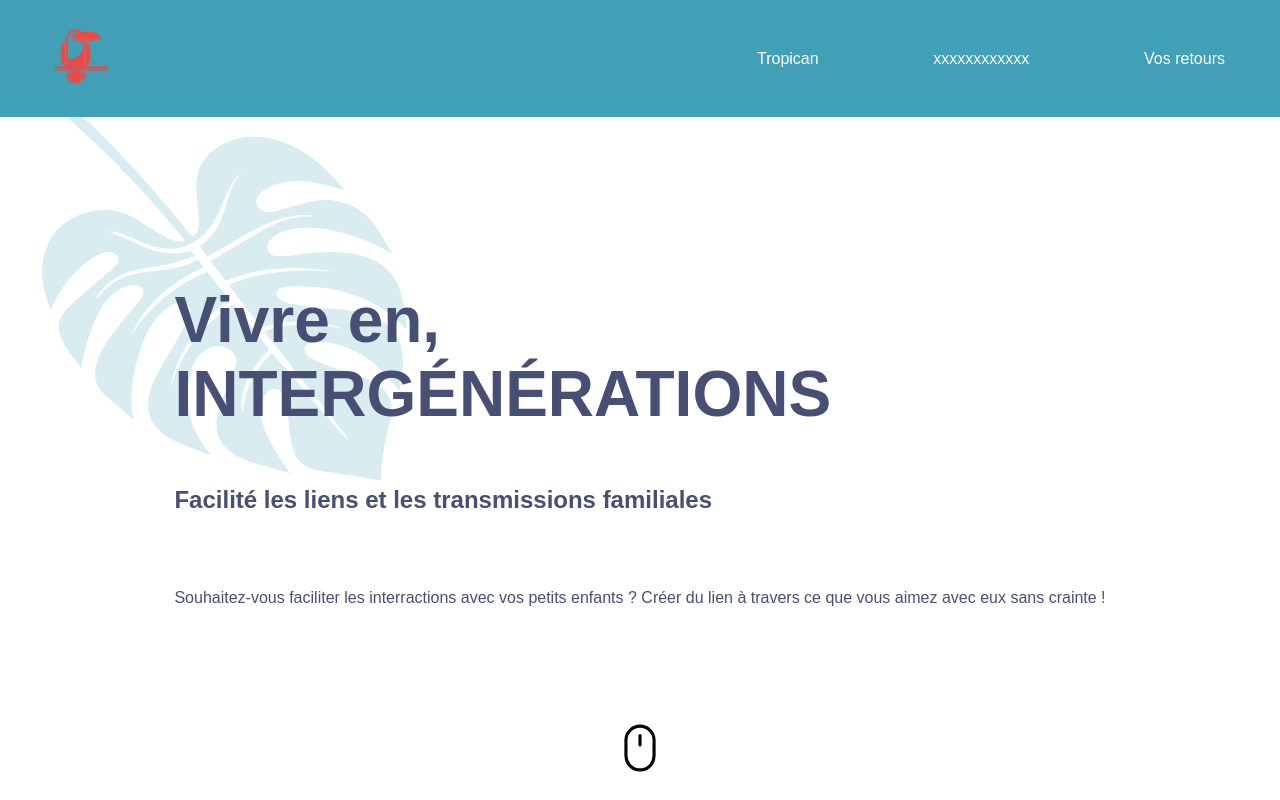
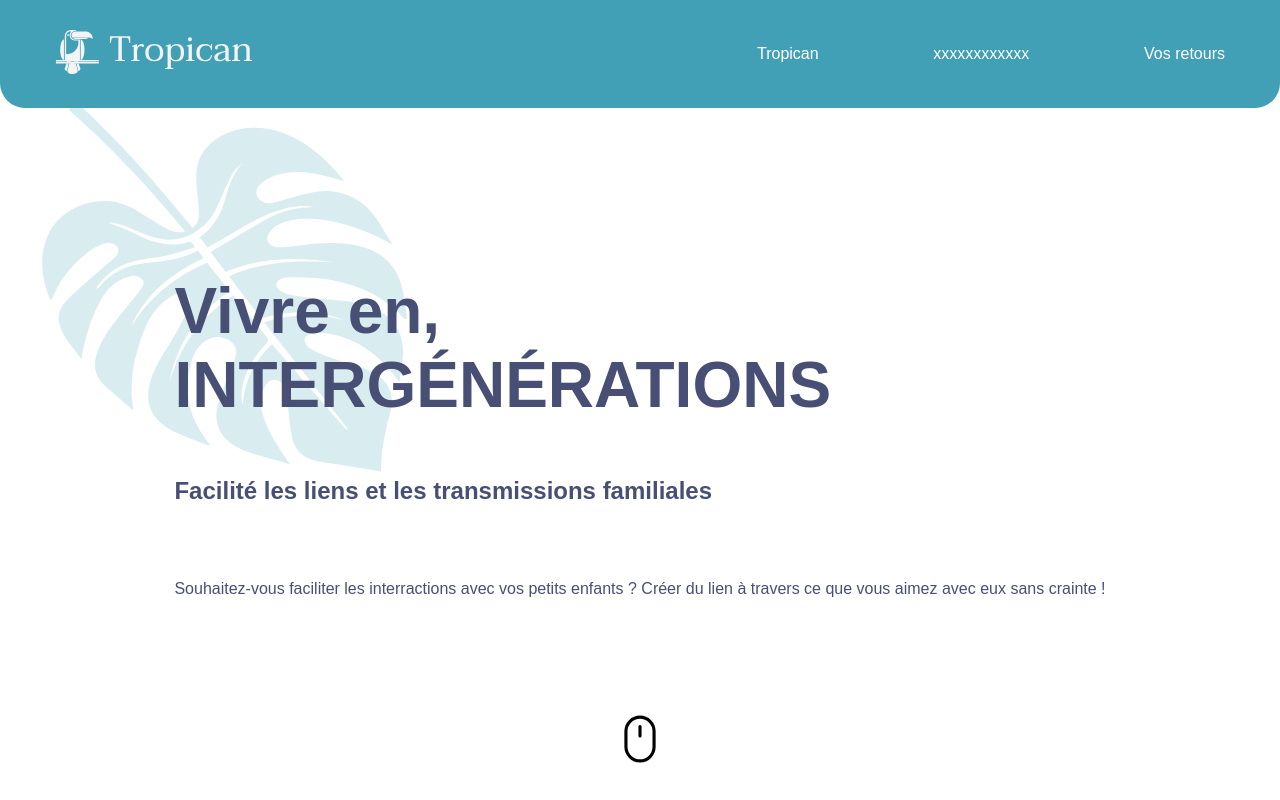
Before and after one commit to Forofoot/tropican-lp, a Next.js app: page / in a window 1280 px wide. Shown: the top 800 px of the page. Built offline with nearby package versions, Linux system fonts and the light colour scheme.

Commit message:
Header modification

```diff
--- a/components/Hero.js
+++ b/components/Hero.js
@@ -9,6 +9,7 @@ const HeroStyle = styled.div`
         align-items: center;
         justify-content: center;
         height: 95vh;
+        padding: 0 50px;
         h1{
             font-size: 4em;
             margin-bottom: 55px ;
@@ -41,7 +42,6 @@ const HeroStyle = styled.div`
     @media (max-width:768px){
         .container{
             justify-content: start;
-            padding: 0 50px;
             h1{
                 font-size: 2em;
                 text-align: left;
--- a/components/Infos.js
+++ b/components/Infos.js
@@ -58,7 +58,7 @@ export default function Footer() {
         <h1>Qui sommes-nous ?</h1>
         <div className="infoLogoContainer">
             <Image
-                src={'/infos/fullLogo.svg'}
+                src={'/fullLogo.svg'}
                 alt="Logo Tropican"
                 width={259}
                 height={58}
--- a/components/Navbar.js
+++ b/components/Navbar.js
@@ -6,9 +6,15 @@ import { useState } from 'react'
 const HeaderStyle = styled.header`
   background:#42A0B6;
   padding: 30px 55px;
+  border-radius: 0 0 25px 25px;
   nav{
     display:flex;
     justify-content:space-between;
+    .logoMobile{
+      @media (min-width:768px){
+        display: none;
+      }
+    }
     .navLinks{
         @media (min-width:768px){
           display: none;
@@ -37,7 +43,7 @@ const HeaderStyle = styled.header`
         }
       }
       &.opened{
-        background: #F0E5C3;
+        background: #42A0B6;
         left: 0;
         transition: all .3s ease-in-out;
           .close{
@@ -53,7 +59,7 @@ const HeaderStyle = styled.header`
           .closeline{
             width: 100%;
             height: 2px;
-            background-color: #000;
+            background-color: #fff;
             transform: rotate(45deg) translate(11px, -10px);
             &:last-child{
               transform: rotate(-45deg) translate(-7px, -7px);
@@ -65,6 +71,18 @@ const HeaderStyle = styled.header`
         }
       }
 
+
+    }
+    @media (min-width:768px){
+      .navLinks,
+      .logoMobile{
+        display: none;
+      }
+    }
+    @media (max-width:768px){
+    .logoDesktop{
+        display: none;
+      }
     }
 
     .burger{
@@ -86,7 +104,7 @@ const HeaderStyle = styled.header`
     .burgerline {
       width: 30px;
       height: 2px;
-      background-color: #000;
+      background-color: #F0E5C3;
       margin-top: 2.5px;
       margin-bottom: 2.5px;
       transition: all 0.3s ease;
@@ -137,12 +155,22 @@ export default function Navbar() {
             </div>
           </div>
           <Link href="#">
-            <a>
+            <a className="logoMobile">
               <Image
                 src="/logo.svg"
                 alt="Logo"
                 width={53}
                 height={53}
+              />
+            </a>
+          </Link>
+          <Link href="#">
+            <a className='logoDesktop'>
+            <Image
+                src="/fullLogo.svg"
+                alt="Logo"
+                width={198}
+                height={44}
               />
             </a>
           </Link>
```
Also changed, not shown: public/fullLogo.svg (renamed from public/infos/fullLogo.svg), public/logo.svg.
